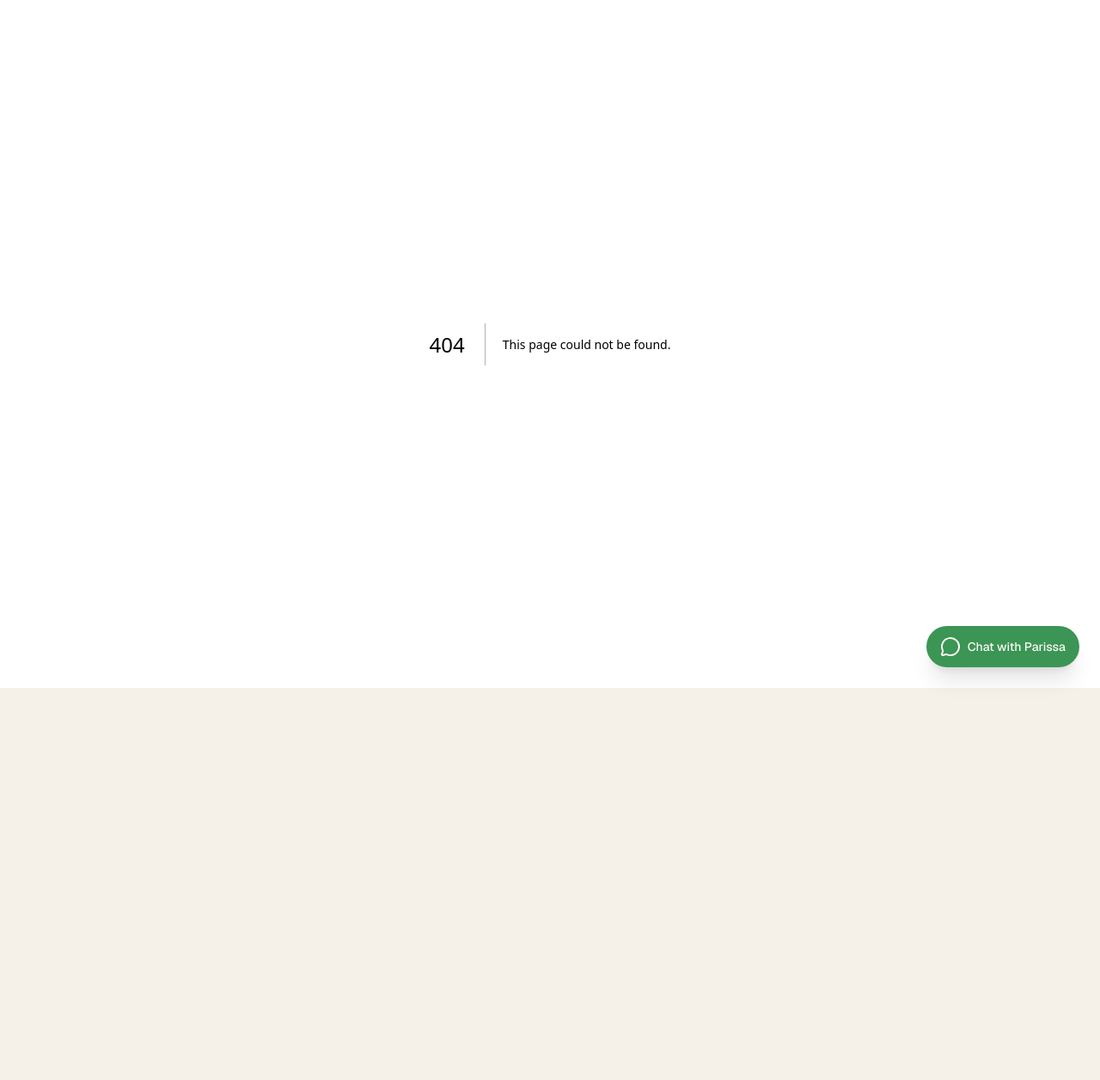
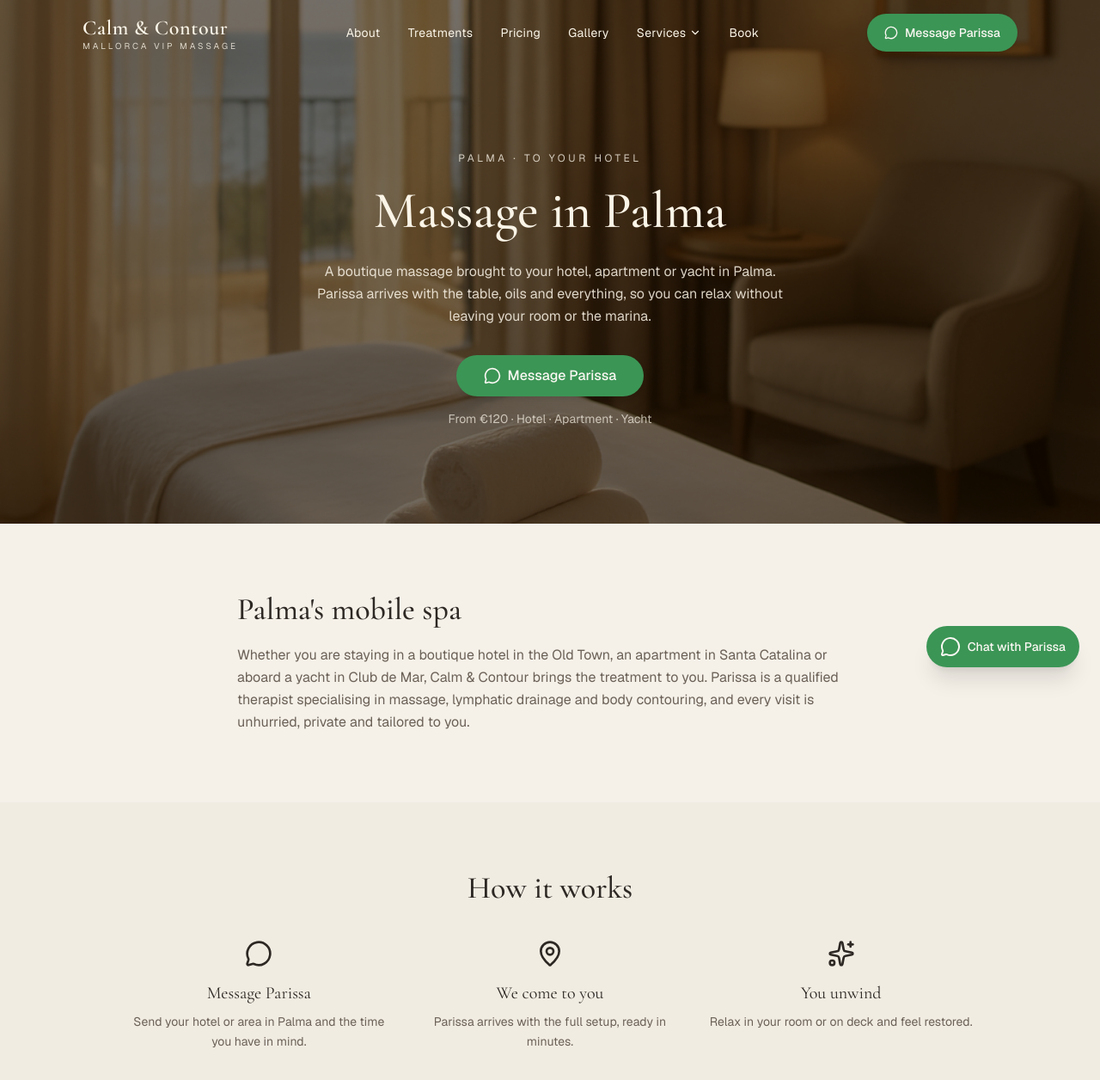
Before and after one commit to tamainriley-byte/websites, a Next.js app: page /massage-palma in a window 1280 px wide. Before the commit this address had no page. Shown: the top 1256 px of the page at 86% size. Before the commit the page ends 800 px from the top, so only its background shows below. Built offline with nearby package versions, Linux system fonts and the light colour scheme.

Commit message:
Add massage service page for Palma
This file contains a React component for a massage service page in Palma, including metadata, FAQs, and pricing information.

```diff
--- /dev/null
+++ b/app/massage-palma/page.tsx
@@ -0,0 +1,201 @@
+import type { Metadata } from "next"
+import { MessageCircle, MapPin, Clock, Sparkles } from "lucide-react"
+import { SiteHeader } from "@/components/site-header"
+import { CtaFooter } from "@/components/cta-footer"
+
+const WA =
+  "https://wa.me/34602020734?text=Hello%20Calm%20%26%20Contour%2C%20I'd%20like%20a%20massage%20in%20Palma."
+
+export const metadata: Metadata = {
+  title: "Massage in Palma, Mallorca | Mobile Massage to Your Hotel | Calm & Contour",
+  description:
+    "Luxury mobile massage in Palma, Mallorca, brought to your hotel, apartment or yacht in the marina. Qualified therapist, same-day where possible. From €120. Book on WhatsApp.",
+  alternates: { canonical: "https://www.calmandcontour.com/massage-palma" },
+  openGraph: {
+    title: "Massage in Palma, Mallorca | Calm & Contour",
+    description:
+      "Mobile massage to your hotel or apartment in Palma. From €120.",
+    url: "https://www.calmandcontour.com/massage-palma",
+    images: ["/images/hotel-suite.png"],
+  },
+}
+
+const jsonLd = {
+  "@context": "https://schema.org",
+  "@type": "MassageService",
+  name: "Calm & Contour Massage Palma",
+  image: "https://www.calmandcontour.com/images/hotel-suite.png",
+  url: "https://www.calmandcontour.com/massage-palma",
+  telephone: "+34602020734",
+  priceRange: "€€€",
+  areaServed: [
+    "Palma", "Palma Old Town", "Santa Catalina", "Portixol", "Paseo Marítimo",
+    "Club de Mar", "Génova", "Son Vida", "Portals Nous", "Mallorca",
+  ],
+  address: {
+    "@type": "PostalAddress",
+    streetAddress: "Calle Benito Jerónimo Feijoo 4",
+    addressLocality: "Portals Nous",
+    postalCode: "07181",
+    addressRegion: "Balearic Islands",
+    addressCountry: "ES",
+  },
+  makesOffer: {
+    "@type": "Offer",
+    priceCurrency: "EUR",
+    price: "120",
+    description: "Mobile massage to your hotel or apartment in Palma",
+  },
+}
+
+const faqs = [
+  {
+    q: "Do you come to hotels in Palma?",
+    a: "Yes. Parissa treats guests in hotels, apartments and villas across Palma, from the Old Town and Santa Catalina to Portixol and the Paseo Marítimo, and yachts in Club de Mar. Everything is brought to your room.",
+  },
+  {
+    q: "How far is your studio from central Palma?",
+    a: "The studio is in Portals Nous, about 15 minutes from Palma centre. For most Palma clients Parissa comes to you, so there is no need to travel.",
+  },
+  {
+    q: "Can I book for the same day in Palma?",
+    a: "Often, yes. Message Parissa with your hotel or area and the time you would like and she will confirm the soonest available slot personally.",
+  },
+  {
+    q: "What treatments can I have?",
+    a: "Swedish and deep tissue massage, aromatherapy, hot stone, lymphatic drainage, prenatal massage, plus facials and body contouring. Tell Parissa what you are after and she will tailor it.",
+  },
+]
+
+export default function Page() {
+  return (
+    <main className="bg-background">
+      <SiteHeader />
+      <script
+        type="application/ld+json"
+        dangerouslySetInnerHTML={{ __html: JSON.stringify(jsonLd) }}
+      />
+
+      {/* Hero */}
+      <section className="relative overflow-hidden">
+        <img
+          src="/images/hotel-suite.png"
+          alt="Hotel suite in Palma prepared for a mobile massage"
+          className="absolute inset-0 size-full object-cover"
+        />
+        <div className="absolute inset-0 bg-black/55" />
+        <div className="relative mx-auto max-w-3xl px-5 pb-20 pt-36 text-center text-cream md:pb-28 md:pt-44">
+          <p className="text-xs uppercase tracking-[0.3em] text-cream/80">
+            Palma · To Your Hotel
+          </p>
+          <h1 className="mt-4 text-balance font-serif text-4xl font-medium leading-tight md:text-6xl">
+            Massage in Palma
+          </h1>
+          <p className="mx-auto mt-5 max-w-xl text-pretty leading-relaxed text-cream/85">
+            A boutique massage brought to your hotel, apartment or yacht in Palma.
+            Parissa arrives with the table, oils and everything, so you can relax
+            without leaving your room or the marina.
+          </p>
+          <a
+            href={WA}
+            className="mt-8 inline-flex min-h-12 items-center gap-2 rounded-full bg-whatsapp px-8 py-3 text-base font-medium text-whatsapp-foreground shadow-lg transition-transform hover:scale-[1.03]"
+          >
+            <MessageCircle className="size-5" aria-hidden="true" />
+            Message Parissa
+          </a>
+          <p className="mt-4 text-sm text-cream/70">From €120 · Hotel · Apartment · Yacht</p>
+        </div>
+      </section>
+
+      {/* Intro */}
+      <section className="mx-auto max-w-3xl px-5 py-16 md:py-20">
+        <h2 className="font-serif text-3xl font-medium text-foreground md:text-4xl">
+          Palma&apos;s mobile spa
+        </h2>
+        <p className="mt-5 leading-relaxed text-muted-foreground">
+          Whether you are staying in a boutique hotel in the Old Town, an
+          apartment in Santa Catalina or aboard a yacht in Club de Mar, Calm
+          &amp; Contour brings the treatment to you. Parissa is a qualified
+          therapist specialising in massage, lymphatic drainage and body
+          contouring, and every visit is unhurried, private and tailored to you.
+        </p>
+      </section>
+
+      {/* How it works */}
+      <section className="bg-secondary/40">
+        <div className="mx-auto max-w-5xl px-5 py-16 md:py-20">
+          <h2 className="text-center font-serif text-3xl font-medium text-foreground md:text-4xl">
+            How it works
+          </h2>
+          <div className="mt-10 grid gap-8 md:grid-cols-3">
+            {[
+              { icon: MessageCircle, t: "Message Parissa", d: "Send your hotel or area in Palma and the time you have in mind." },
+              { icon: MapPin, t: "We come to you", d: "Parissa arrives with the full setup, ready in minutes." },
+              { icon: Sparkles, t: "You unwind", d: "Relax in your room or on deck and feel restored." },
+            ].map((s) => (
+              <div key={s.t} className="text-center">
+                <s.icon className="mx-auto size-8 text-foreground" aria-hidden="true" />
+                <h3 className="mt-4 font-serif text-xl text-foreground">{s.t}</h3>
+                <p className="mt-2 text-sm leading-relaxed text-muted-foreground">{s.d}</p>
+              </div>
+            ))}
+          </div>
+        </div>
+      </section>
+
+      {/* Pricing */}
+      <section className="mx-auto max-w-3xl px-5 py-16 md:py-20">
+        <h2 className="font-serif text-3xl font-medium text-foreground md:text-4xl">
+          Palma pricing
+        </h2>
+        <p className="mt-5 leading-relaxed text-muted-foreground">
+          We cover Palma and the surrounding areas, including Santa Catalina,
+          Portixol, Paseo Marítimo, Génova, Son Vida and out to Portals Nous.
+        </p>
+        <div className="mt-8 rounded-2xl border border-border bg-card p-6">
+          <div className="flex items-center gap-2 text-foreground">
+            <Clock className="size-5" aria-hidden="true" />
+            <span className="font-serif text-xl">Mobile visit in Palma</span>
+          </div>
+          <ul className="mt-4 space-y-2 text-muted-foreground">
+            <li className="flex justify-between border-b border-border/60 pb-2">
+              <span>60 minutes</span><span className="text-foreground">€120</span>
+            </li>
+            <li className="flex justify-between">
+              <span>90 minutes</span><span className="text-foreground">€145</span>
+            </li>
+          </ul>
+          <p className="mt-4 text-sm text-muted-foreground">
+            Studio treatments in Portals Nous from €75. Couples treated side by side with a second therapist.
+          </p>
+          <a
+            href={WA}
+            className="mt-6 inline-flex min-h-11 items-center gap-2 rounded-full bg-whatsapp px-6 py-2.5 text-sm font-medium text-whatsapp-foreground shadow-sm transition-transform hover:scale-[1.03]"
+          >
+            <MessageCircle className="size-4" aria-hidden="true" />
+            Check availability
+          </a>
+        </div>
+      </section>
+
+      {/* FAQ */}
+      <section className="bg-secondary/40">
+        <div className="mx-auto max-w-3xl px-5 py-16 md:py-20">
+          <h2 className="font-serif text-3xl font-medium text-foreground md:text-4xl">
+            Common questions
+          </h2>
+          <div className="mt-8 space-y-6">
+            {faqs.map((f) => (
+              <div key={f.q}>
+                <h3 className="font-serif text-lg text-foreground">{f.q}</h3>
+                <p className="mt-2 leading-relaxed text-muted-foreground">{f.a}</p>
+              </div>
+            ))}
+          </div>
+        </div>
+      </section>
+
+      <CtaFooter />
+    </main>
+  )
+}
```
